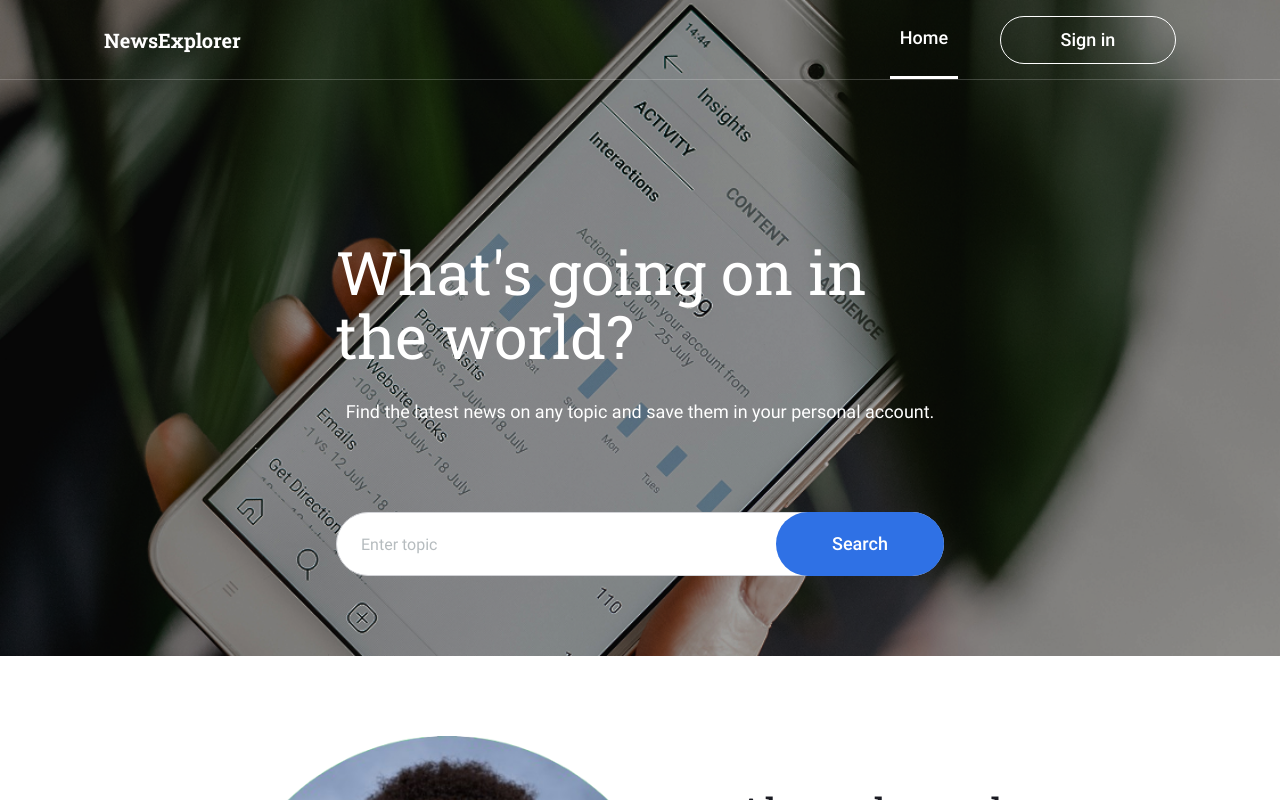
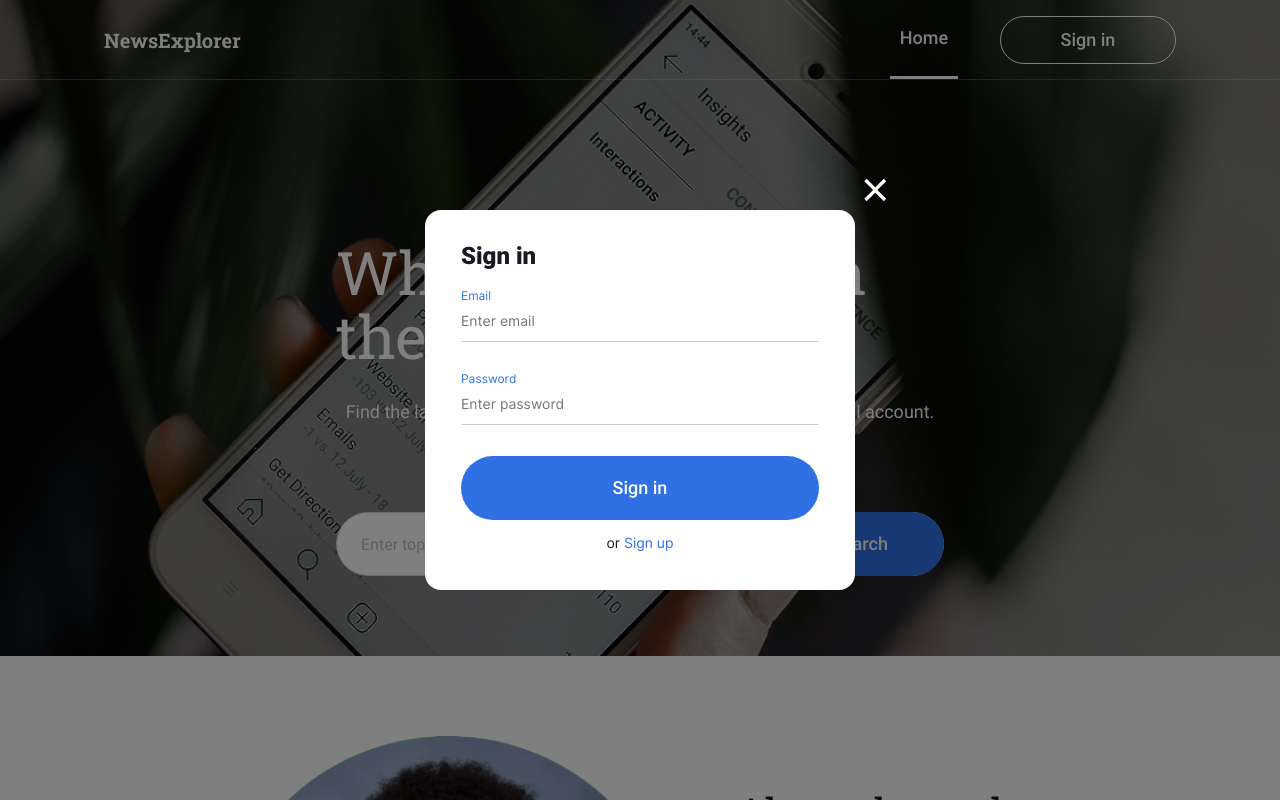
Before and after one commit to ln-harris/news-explorer, a React (Vite) app in the folder news-explorer-frontend/: page / in a window 1280 px wide. Both pictures are taken after a click on the button "Sign in". Shown: the top 800 px of the page. Built offline with nearby package versions, Linux system fonts and the light colour scheme; no server answers.

Commit message:
Built a reusable modal for the sign in and register components

```diff
--- a/news-explorer-frontend/src/components/Header/Header.jsx
+++ b/news-explorer-frontend/src/components/Header/Header.jsx
@@ -2,10 +2,10 @@ import Navigation from "../Navigation/Navigation.jsx";
 import SearchForm from "../SearchForm/SearchForm.jsx";
 import "./Header.css";
 
-function Header({ onSearch }) {
+function Header({ onSearch, onLoginClick }) {
   return (
     <header className="header">
-      <Navigation />
+      <Navigation onLoginClick={onLoginClick} />
 
       <div className="header__content">
         <h1 className="header__title">What's going on in the world?</h1>
--- a/news-explorer-frontend/src/components/LoginModal/LoginModal.jsx
+++ b/news-explorer-frontend/src/components/LoginModal/LoginModal.jsx
@@ -0,0 +1,57 @@
+import ModalWithForm from "../ModalWithForm/ModalWithForm.jsx";
+import { useState } from "react";
+
+function LoginModal({ onClose, onSubmit }) {
+  const [email, setEmail] = useState("");
+  const [password, setPassword] = useState("");
+
+  function handleSubmit(event) {
+    event.preventDefault();
+    onSubmit({ email, password });
+  }
+  return (
+    <ModalWithForm title="Sign in" onClose={onClose}>
+      <form className="modal__form" onSubmit={handleSubmit}>
+        <label className="modal__label" htmlFor="login-email">
+          Email
+        </label>
+
+        <input
+          id="login-email"
+          className="modal__input"
+          type="email"
+          name="email"
+          placeholder="Enter email"
+          value={email}
+          onChange={(event) => setEmail(event.target.value)}
+          required
+        />
+        <label className="modal__label" htmlFor="login-password">
+          Password
+        </label>
+
+        <input
+          id="login-password"
+          className="modal__input"
+          type="password"
+          name="password"
+          placeholder="Enter password"
+          value={password}
+          onChange={(event) => setPassword(event.target.value)}
+          required
+        />
+        <button type="submit" className="modal__submit">
+          Sign in
+        </button>
+        <p className="modal__switch">
+          or{" "}
+          <button type="button" className="modal__switch-button">
+            Sign up
+          </button>
+        </p>
+      </form>
+    </ModalWithForm>
+  );
+}
+
+export default LoginModal;
--- a/news-explorer-frontend/src/components/Main/Main.jsx
+++ b/news-explorer-frontend/src/components/Main/Main.jsx
@@ -1,50 +1,74 @@
+import { useState } from "react";
 import Header from "../Header/Header.jsx";
 import About from "../About/About.jsx";
 import NewCardList from "../NewCardList/NewCardList.jsx";
 import Footer from "../Footer/Footer.jsx";
-import "./Main.css";
-import { getNews } from "../../utils/NewsApi.js";
-import { useState } from "react";
 import Preloader from "../Preloader/Preloader.jsx";
 import NothingFound from "../NothingFound/NothingFound.jsx";
+import LoginModal from "../LoginModal/LoginModal.jsx";
+import { getNews } from "../../utils/NewsApi.js";
+import "./Main.css";
 
 function Main() {
   const [articles, setArticles] = useState([]);
   const [searchedKeyword, setSearchedKeyword] = useState("");
   const [isLoading, setIsLoading] = useState(false);
+  const [isLoginModalOpen, setIsLoginModalOpen] = useState(false);
 
   function handleSearch(keyword) {
     setIsLoading(true);
     setArticles([]);
     setSearchedKeyword(keyword);
+
     getNews(keyword)
       .then((data) => {
         setArticles(data.articles);
       })
       .catch((error) => {
+        console.error(error);
         setArticles([]);
-        setSearchError(error);
       })
       .finally(() => {
         setIsLoading(false);
       });
   }
 
+  function handleLoginClick() {
+    setIsLoginModalOpen(true);
+  }
+
+  function closeAllModals() {
+    setIsLoginModalOpen(false);
+  }
+
+  function handleLoginSubmit({ email, password }) {
+    console.log("Email:", email);
+    console.log("Password:", password);
+  }
+
   return (
     <>
-      <Header onSearch={handleSearch} />
+      <Header onSearch={handleSearch} onLoginClick={handleLoginClick} />
+
       <main>
         {isLoading && <Preloader />}
 
         {!isLoading && articles.length > 0 && (
           <NewCardList key={searchedKeyword} articles={articles} />
         )}
+
         {!isLoading && searchedKeyword !== "" && articles.length === 0 && (
           <NothingFound />
         )}
+
         <About />
       </main>
+
       <Footer />
+
+      {isLoginModalOpen && (
+        <LoginModal onClose={closeAllModals} onSubmit={handleLoginSubmit} />
+      )}
     </>
   );
 }
--- a/news-explorer-frontend/src/components/ModalWithForm/ModalWithForm.css
+++ b/news-explorer-frontend/src/components/ModalWithForm/ModalWithForm.css
@@ -0,0 +1,136 @@
+.modal {
+  position: fixed;
+  inset: 0;
+  z-index: 10;
+
+  display: flex;
+  justify-content: center;
+  align-items: center;
+
+  background-color: rgba(0, 0, 0, 0.5);
+}
+
+.modal__container {
+  position: relative;
+
+  width: 430px;
+  min-height: 380px;
+  padding: 34px 36px 28px;
+
+  background-color: #fff;
+  border-radius: 16px;
+}
+
+.modal__close {
+  position: absolute;
+  top: -40px;
+  right: -40px;
+
+  width: 40px;
+  height: 40px;
+  padding: 0;
+
+  color: #fff;
+  font-size: 32px;
+  line-height: 40px;
+
+  background: transparent;
+  border: none;
+  cursor: pointer;
+}
+
+.modal__close-icon {
+  display: block;
+  width: 100%;
+  height: 100%;
+}
+
+.modal__title {
+  margin: 0;
+
+  color: #1a1b22;
+  font-family: "Roboto", Arial, sans-serif;
+  font-size: 24px;
+  font-weight: 900;
+  line-height: 100%;
+}
+
+.modal__form {
+  display: flex;
+  flex-direction: column;
+  margin-top: 22px;
+}
+
+.modal__label {
+  margin-bottom: 8px;
+
+  color: #2f71e5;
+  font-family: "Inter", Arial, sans-serif;
+  font-size: 12px;
+  font-weight: 400;
+  line-height: 100%;
+}
+
+.modal__input {
+  width: 100%;
+  height: 32px;
+  margin-bottom: 31px;
+  padding: 0 0 10px;
+
+  font-family: "Inter", Arial, sans-serif;
+  font-weight: 400;
+  font-size: 14px;
+  line-height: 100%;
+
+  border: none;
+  border-bottom: 1px solid rgba(0, 0, 0, 0.2);
+  outline: none;
+}
+
+.modal__submit {
+  width: 100%;
+  height: 64px;
+
+  color: #fff;
+  font-family: "Roboto", Arial, sans-serif;
+  font-size: 18px;
+  font-weight: 500;
+  line-height: 24px;
+
+  background-color: #2f71e5;
+  border: none;
+  border-radius: 100px;
+  cursor: pointer;
+}
+
+.modal__submit:hover {
+  background-color: #347eff;
+}
+
+.modal__submit:disabled {
+  color: #b6bcbf;
+  background-color: #e6e8eb;
+  cursor: default;
+}
+
+.modal__switch {
+  margin: 16px 0 0;
+
+  color: #1a1b22;
+  font-family: "Inter", Arial, sans-serif;
+  font-weight: 400;
+  font-size: 14px;
+  line-height: 100%;
+  text-align: center;
+}
+
+.modal__switch-button {
+  padding: 0;
+
+  color: #2f71e5;
+  font: inherit;
+
+  background: transparent;
+  border: none;
+  cursor: pointer;
+}
--- a/news-explorer-frontend/src/components/ModalWithForm/ModalWithForm.jsx
+++ b/news-explorer-frontend/src/components/ModalWithForm/ModalWithForm.jsx
@@ -0,0 +1,40 @@
+import "./ModalWithForm.css";
+import closeIcon from "../../assets/close_btn.svg";
+import { useEffect } from "react";
+
+function ModalWithForm({ title, children, onClose }) {
+  useEffect(() => {
+    function handleEscape(event) {
+      if (event.key === "Escape") {
+        onClose();
+      }
+    }
+    document.addEventListener("keydown", handleEscape);
+    return () => {
+      document.removeEventListener("keydown", handleEscape);
+    };
+  }, [onClose]);
+  return (
+    <div className="modal" onClick={onClose}>
+      <div
+        className="modal__container"
+        onClick={(event) => event.stopPropagation()}
+      >
+        <button
+          type="button"
+          className="modal__close"
+          onClick={onClose}
+          aria-label="Close modal"
+        >
+          <img src={closeIcon} alt="" className="modal__close-icon" />
+        </button>
+
+        <h2 className="modal__title">{title}</h2>
+
+        {children}
+      </div>
+    </div>
+  );
+}
+
+export default ModalWithForm;
--- a/news-explorer-frontend/src/components/Navigation/Navigation.jsx
+++ b/news-explorer-frontend/src/components/Navigation/Navigation.jsx
@@ -1,7 +1,7 @@
 import { Link } from "react-router-dom";
 import "./Navigation.css";
 
-function Navigation() {
+function Navigation({ onLoginClick }) {
   return (
     <nav className="nav">
       <Link to="/" className="nav__logo">
@@ -16,7 +16,7 @@ function Navigation() {
         </li>
 
         <li className="nav__item">
-          <button type="button" className="nav__button">
+          <button type="button" className="nav__button" onClick={onLoginClick}>
             Sign in
           </button>
         </li>
```
Also changed, not shown: news-explorer-frontend/src/assets/close_btn.svg (added).
